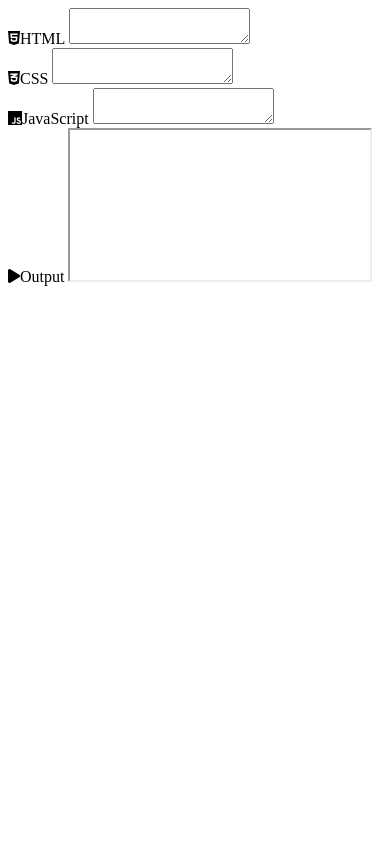
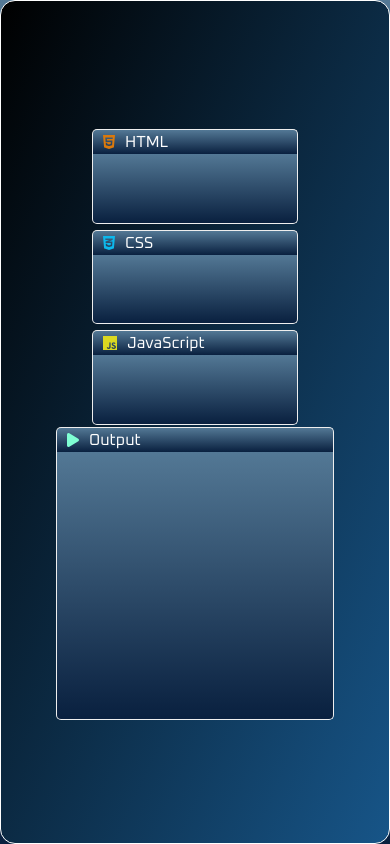
Before and after one commit to Miguelkarma/CodeOnline, a plain HTML site: page editor.html in a window 390 px wide. Drawn offline with Linux system fonts and the light colour scheme; a web font is replaced by a local one.

Commit message:
third commit

```diff
--- a/editor.html
+++ b/editor.html
@@ -4,27 +4,30 @@
     <meta charset="UTF-8">
     <meta name="viewport" content="width=device-width, initial-scale=1.0">
     <title>Code Online</title>
-    <link rel="stylesheet" href="style.css">
+    <link rel="stylesheet" href="editorstyle.css">
     <link rel="stylesheet" href="https://cdnjs.cloudflare.com/ajax/libs/font-awesome/6.4.2/css/all.min.css" integrity="sha512-z3gLpd7yknf1YoNbCzqRKc4qyor8gaKU1qmn+CShxbuBusANI9QpRohGBreCFkKxLhei6S9CQXFEbbKuqLg0DA==" crossorigin="anonymous" referrerpolicy="no-referrer" />
+    <script src="https://cdn.jsdelivr.net/pyodide/v0.18.1/full/pyodide.js"></script>
+
 </head>
 <body>
-
+        <div class="main">
         <div class="container">
             <div class="left">
                 <div class="box">
                     <label for="" ><i class="fa-brands fa-html5"></i>HTML</label>
-                    <textarea id="html" onkeyup="run()"></textarea>
+                    <textarea id="html" onkeyup="compile()"></textarea>
                 </div>
 
                 <div class="box">
                     <label for="" ><i class="fa-brands fa-css3-alt"></i>CSS</label>
-                    <textarea id="css" onkeyup="run()"></textarea>
+                    <textarea id="css" onkeyup="compile()"></textarea>
                 </div>
 
                 <div class="box">
                     <label for="" ><i class="fa-brands fa-js"></i>JavaScript</label>
-                    <textarea id="js" onkeyup="run()"></textarea>
+                    <textarea id="js" onkeyup="compile()"></textarea>
                 </div>
+
             </div>
 
             <div class="right">
@@ -33,6 +36,7 @@
             </div>
 
         </div>
-    <script src="script.js"></script>
+    </div>
+    <script src="editorscript.js"></script>
 </body>
 </html>
--- a/editorscript.js
+++ b/editorscript.js
@@ -1,11 +1,11 @@
-function run(){
+function compile(){
 
     let htmlCode = document.getElementById("html").value;
     let cssCode = document.getElementById("css").value;
     let jsCode = document.getElementById("js").value;
+
     let outPut = document.getElementById("output");
 
     outPut.contentDocument.body.innerHTML = htmlCode + "<style>" + cssCode + "</style>";
     outPut.contentWindow.eval(jsCode);
-
 }
--- a/editorstyle.css
+++ b/editorstyle.css
@@ -1,68 +1,80 @@
+@import url('https://fonts.googleapis.com/css2?family=Agdasima:wght@400;700&family=Chakra+Petch:ital,wght@0,300;0,400;0,500;0,600;0,700;1,300;1,400;1,500;1,600;1,700&family=Montserrat:ital,wght@0,100..900;1,100..900&family=Oxanium:wght@200..800&display=swap');
 
-@import url('https://fonts.googleapis.com/css2?family=Agdasima:wght@400;700&family=Chakra+Petch:ital,wght@0,300;0,400;0,500;0,600;0,700;1,300;1,400;1,500;1,600;1,700&family=Montserrat:ital,wght@0,100..900;1,100..900&family=Oxanium:wght@200..800&display=swap');
-*{
+* {
     margin: 0;
     padding: 0;
     box-sizing: border-box;
     font-family: "Oxanium", sans-serif;
 }
 
-body{
-
+body {
     background: linear-gradient(to top, #09203f 0%, #537895 100%);
     color: #fff;
     height: 100vh;
-}
-
-.container{
-    width: 100%;
-    height: 95vh;
-    padding: 5px;
+    overflow: hidden;
     display: flex;
 }
 
-.left, .right{
+.main {
+    border: 1px solid white;
+    display: flex;
+    height:80vh;
+    width: 1020px;
+   margin: auto;
+   align-items: center;
+   justify-content: center;
+    border-radius: 20px;
+    background: linear-gradient(to top left, #175588 0%, #000000 100%);
+}
+
+.container {
+    width: 100%;
+    height: 80vh;
+    padding: 40px;
+
+    display: flex;
+
+}
+
+.left, .right {
     flex-basis: 50%;
     padding: 10px;
 }
 
-.left{
+.left {
     display: flex;
     flex-direction: column;
     justify-content: space-between;
 }
 
-
-.left .box{
+.left .box {
     height: 28vh;
 }
 
-textarea{
+textarea {
     width: 100%;
-
     outline: none;
     font-size: 18px;
-    height: 100%;
+    height: 80%;
     resize: none;
     border-radius: 0px 0px 5px 5px;
     color: #fff;
     padding: 10px 20px;
-
     border: #eee 1px solid;
     border-top: none;
-    background-color: transparent;
+   background: linear-gradient(to top, #09203f 0%, #537895 100%);
 }
 
-textarea:focus{
-    background: linear-gradient(to top, #09203f 0%, #537895 100%);
+textarea:focus {
+    background: linear-gradient(to top, #09203f 0%, #3f8bc5 100%);
 }
 
-iframe{
+iframe {
     width: 100%;
-    height: 100%;
+    height: 93.3%;
     outline: none;
     border-radius: 0px 0px 5px 5px;
-    background-color: transparent;
+    background: linear-gradient(to top, #09203f 0%, #537895 100%);
     border: #eee 1px solid;
     border-top: none;
 
@@ -70,29 +82,86 @@ iframe{
 
 label i {
     margin: 0 10px;
-
 }
 
-label{
+label {
     display: flex;
-
     border-radius: 5px 5px 0px 0px;
-  align-items: center;
-   background-color: transparent;
-   border: #eee 1px solid;
-   border-bottom: none;
+    align-items: center;
+    background: linear-gradient(to top, #09203f 0%, #537895 100%);
+    border: #eee 1px solid;
+    border-bottom: none;
     height: 30px;
 }
 
-.fa-solid{
+.fa-solid {
     color: aquamarine;
 }
-.fa-html5{
+
+.fa-html5 {
     color: #da790c;
 }
-.fa-css3-alt{
+
+.fa-css3-alt {
     color: #0db8ec;
 }
-.fa-js{
+
+.fa-js {
     color: #dbd820;
 }
+
+@media (max-width: 1024px) {
+    .main {
+        width: 90%;
+        height: 90%;
+    }
+}
+
+
+@media (max-width: 768px) {
+    .main {
+        width: 100%;
+        height: auto;
+        margin: 0 auto;
+        border-radius: 15px;
+    }
+
+    .container {
+        flex-direction: column;
+        align-items: center;
+    }
+
+    .left, .right {
+        flex-basis: 100%;
+        padding: 5px;
+    }
+
+    .left .box {
+        height: auto;
+    }
+
+    textarea, iframe {
+        font-size: 16px;
+    }
+}
+
+
+@media (max-width: 480px) {
+    .main {
+        width: 100%;
+        padding: 10px;
+    }
+
+    .left, .right {
+        flex-basis: 100%;
+        padding: 5px;
+    }
+
+    textarea {
+        font-size: 14px;
+    }
+
+    label {
+        height: 25px;
+    }
+}
```
